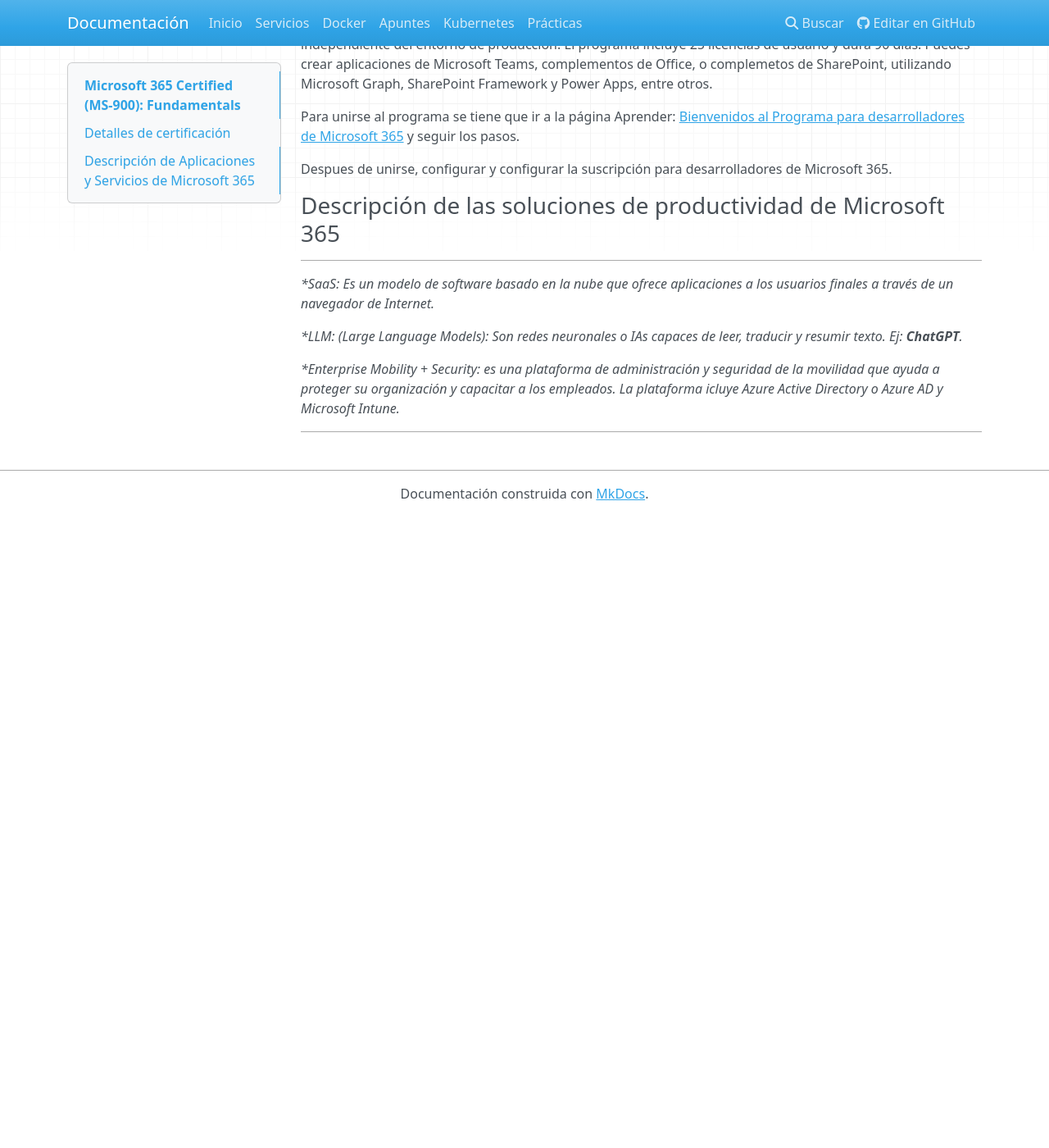
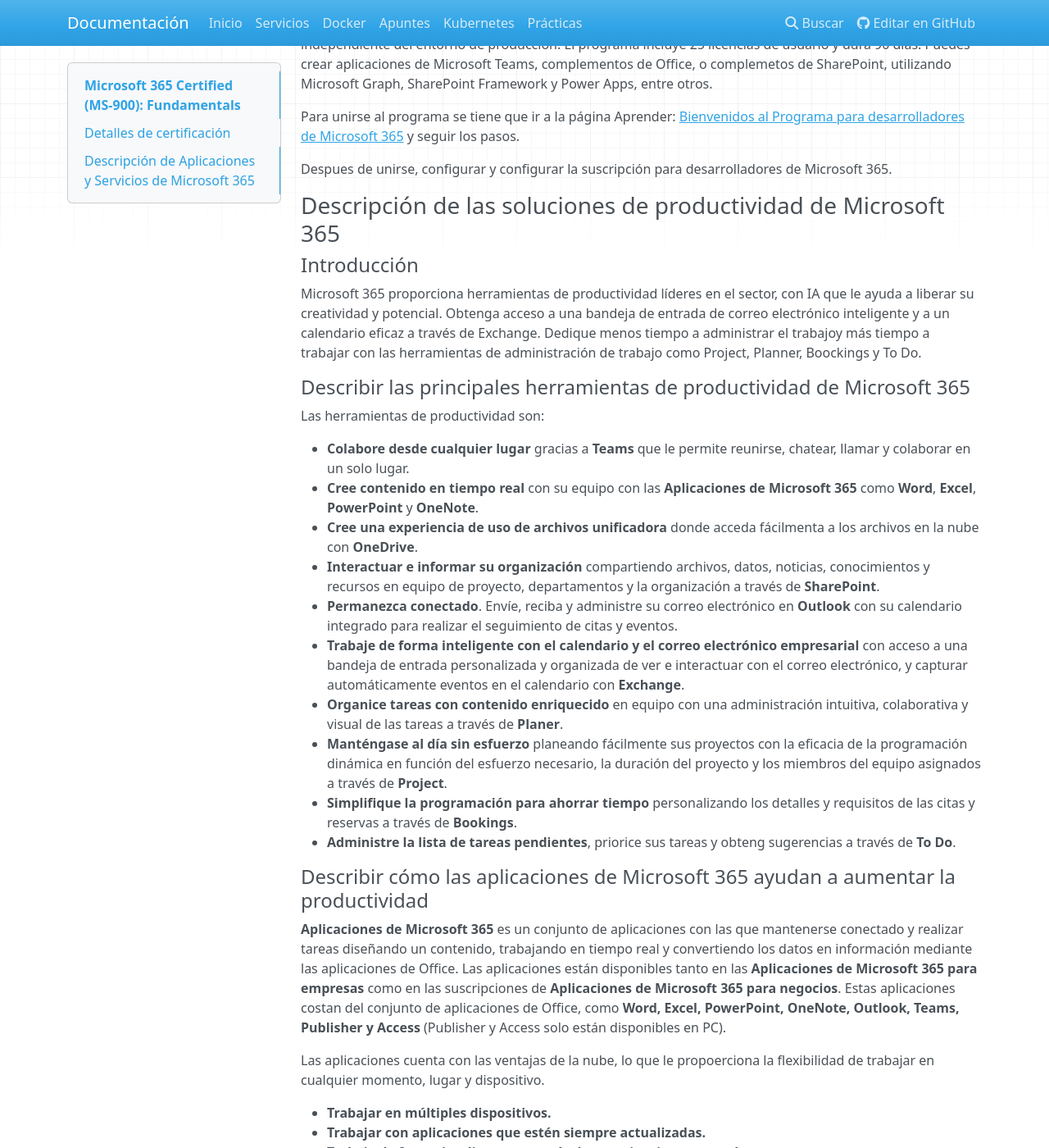
Before and after one commit to Rafcrak/documentacion, an MkDocs documentation site: the page built from docs/Apuntes/Microsoft/Fundamentals.md, in a window 1280 px wide and 1400 px high, scrolled down 3589 px. Shown: the whole window at 82% size. Built offline with MkDocs 1.6.1, drawn with Linux system fonts in a browser that asks for light colours; nearby versions of some CDN libraries; before the commit the page ends 4219 px from its top, so only the background shows below that; some of the changed text lies outside the part shown.

Commit message:
Arreglos

```diff
--- a/docs/Apuntes/Microsoft/Fundamentals.md
+++ b/docs/Apuntes/Microsoft/Fundamentals.md
@@ -121,12 +121,47 @@ Despues de unirse, configurar y configurar la suscripción para desarrolladores
 
 ### Descripción de las soluciones de productividad de Microsoft 365
 
+#### Introducción
+
+Microsoft 365 proporciona herramientas de productividad líderes en el sector, con IA que le ayuda a liberar su creatividad y potencial. Obtenga acceso a una bandeja de entrada de correo electrónico inteligente y a un calendario eficaz a través de Exchange. Dedique menos tiempo a administrar el trabajoy más tiempo a trabajar con las herramientas de administración de trabajo como Project, Planner, Boockings y To Do.
+
+#### Describir las principales herramientas de productividad de Microsoft 365
+
+Las herramientas de productividad son:
+
+- **Colabore desde cualquier lugar** gracias a **Teams** que le permite reunirse, chatear, llamar y colaborar en un solo lugar.
+- **Cree contenido en tiempo real** con su equipo con las **Aplicaciones de Microsoft 365** como **Word**, **Excel**, **PowerPoint** y **OneNote**.
+- **Cree una experiencia de uso de archivos unificadora** donde acceda fácilmenta a los archivos en la nube con **OneDrive**.
+- **Interactuar e informar su organización** compartiendo archivos, datos, noticias, conocimientos y recursos en equipo de proyecto, departamentos y la organización a través de **SharePoint**.
+- **Permanezca conectado**. Envíe, reciba y administre su correo electrónico en **Outlook** con su calendario integrado para realizar el seguimiento de citas y eventos.
+- **Trabaje de forma inteligente con el calendario y el correo electrónico empresarial** con acceso a una bandeja de entrada personalizada y organizada de ver e interactuar con el correo electrónico, y capturar automáticamente eventos en el calendario con **Exchange**.
+- **Organice tareas con contenido enriquecido** en equipo con una administración intuitiva, colaborativa y visual de las tareas a través de **Planer**.
+- **Manténgase al día sin esfuerzo** planeando fácilmente sus proyectos con la eficacia de la programación dinámica en función del esfuerzo necesario, la duración del proyecto y los miembros del equipo asignados a través de **Project**.
+- **Simplifique la programación para ahorrar tiempo** personalizando los detalles y requisitos de las citas y reservas a través de **Bookings**.
+- **Administre la lista de tareas pendientes**, priorice sus tareas y obteng sugerencias a través de **To Do**.
+
+#### Describir cómo las aplicaciones de Microsoft 365 ayudan a aumentar la productividad
+
+**Aplicaciones de Microsoft 365** es un conjunto de aplicaciones con las que mantenerse conectado y realizar tareas diseñando un contenido, trabajando en tiempo real y convertiendo los datos en información mediante las aplicaciones de Office. Las aplicaciones están disponibles tanto en las **Aplicaciones de Microsoft 365 para empresas** como en las suscripciones de **Aplicaciones de Microsoft 365 para negocios**. Estas aplicaciones costan del conjunto de aplicaciones de Office, como **Word, Excel, PowerPoint, OneNote, Outlook, Teams, Publisher y Access** (Publisher y Access solo están disponibles en PC).
+
+Las aplicaciones cuenta con las ventajas de la nube, lo que le propoerciona la flexibilidad de trabajar en cualquier momento, lugar y dispositivo.
+
+- **Trabajar en múltiples dispositivos.**
+- **Trabajar con aplicaciones que estén siempre actualizadas.**
+- **Trabaje de forma inteligente a través de experiencias conectadas.**
+
+#### Descripción de las herramientas de administración del trabajo de Microsoft 365
+
+Las **soluciones de administración del trabajo** a través Microsoft 365 permiten a los equipos trabajar de la manera que desean gracias a las herramientas de administración del trabajo:
+
+##### Microsoft Project
+
 ---
 
 _\*SaaS: Es un modelo de software basado en la nube que ofrece aplicaciones a los usuarios finales a través de un navegador de Internet._
 
 _\*LLM: (Large Language Models): Son redes neuronales o IAs capaces de leer, traducir y resumir texto. Ej: **ChatGPT**._
 
-_\*Enterprise Mobility + Security: es una plataforma de administración y seguridad de la movilidad que ayuda a proteger su organización y capacitar a los empleados. La plataforma icluye Azure Active Directory o Azure AD y Microsoft Intune._
+_\*Enterprise Mobility + Security: es una plataforma de administración y seguridad de la movilidad que ayuda a proteger su organización y capacitar a los empleados. La plataforma incluye Azure Active Directory o Azure AD y Microsoft Intune._
 
 ---
```
Also changed, not shown: docs/servicios/Minecraft/index.md (+1 -1 lines).
